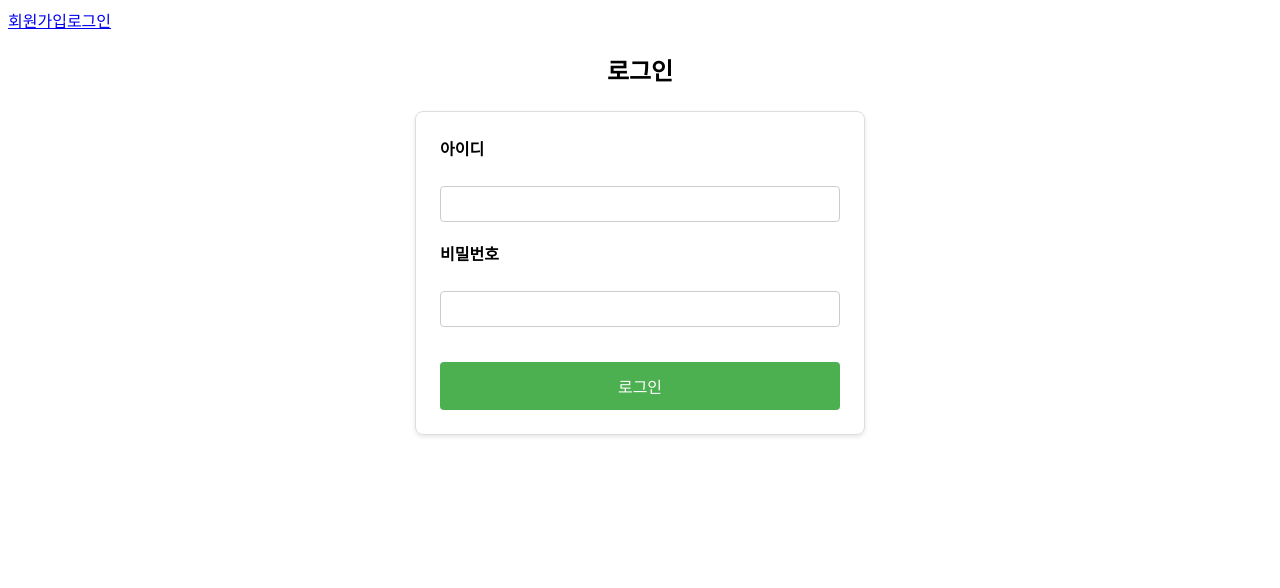
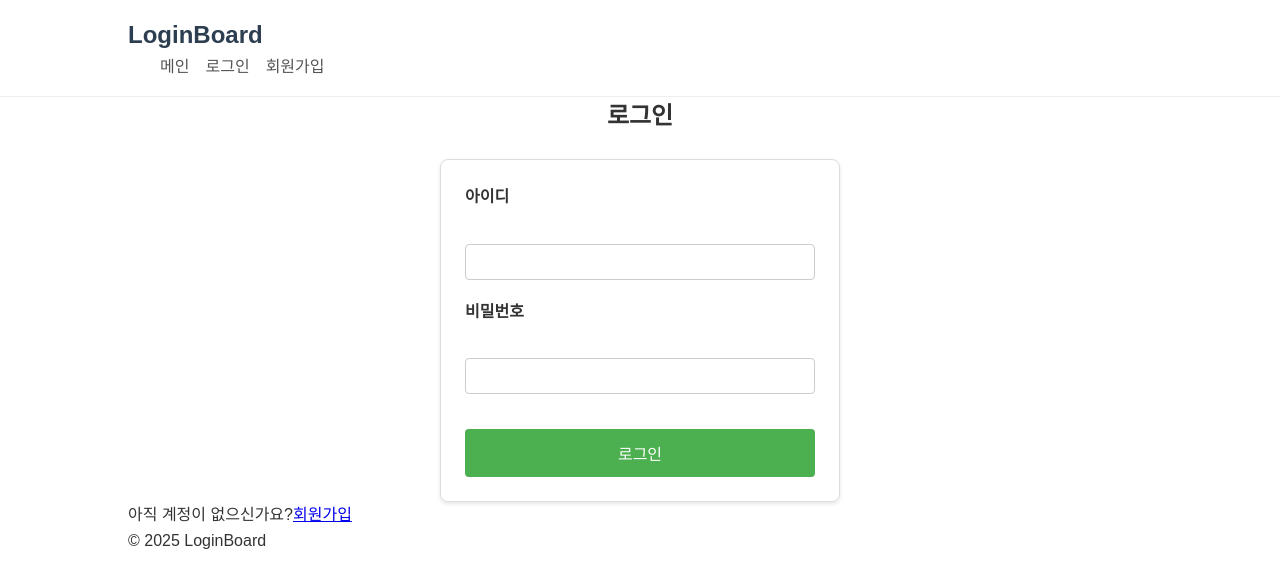
Before and after one commit to yechan928/react_login_board, a React (Vite) app in the folder client/: page /login in a window 1280 px wide. Shown: the top 588 px of the page. Built offline with nearby package versions, Linux system fonts and the light colour scheme.

Commit message:
feat : 메인화면 ui 구현

```diff
--- a/client/src/App.css
+++ b/client/src/App.css
@@ -0,0 +1,41 @@
+/* App.css */
+header {
+  display: flex;
+  align-items: center;
+  padding: 1rem 2rem;
+  background: #fff;
+  border-bottom: 1px solid #eee;
+}
+
+header h1 {
+  margin: 0;
+  font-size: 1.5rem;
+  color: #2c3e50;
+  flex-shrink: 0;
+}
+
+header h1 a {
+  text-decoration: none;
+  color: inherit;
+}
+
+header nav {
+  margin-left: 2rem;
+  display: flex;
+  gap: 1rem;
+}
+
+header nav a {
+  text-decoration: none;
+  color: #555;
+  font-weight: 500;
+  transition: color 0.2s;
+}
+
+header nav a:hover {
+  color: #000;
+}
+
+header nav a.active {
+  color: #007bff;
+}
--- a/client/src/App.jsx
+++ b/client/src/App.jsx
@@ -1,21 +1,51 @@
 // client/src/App.jsx
 import React from 'react';
 import { BrowserRouter, Routes, Route, Link } from 'react-router-dom';
+
+import Main     from './page/Main';
+import Login    from './page/Login';
 import Register from './page/Register';
-import Login    from './page/Login';
+
+import './style/global.css';
+import './App.css';
+
+function PrivateRoute({children}){
+  const token = localStorage.getItem('token');
+  return token ? children : <Navigate to="/login" replace />
+}
 
 function App() {
   return (
     <BrowserRouter>
-        <nav>
+      <header className="site-header">
+        <div className="wrapper">
+          <h1 className="logo">LoginBoard</h1>
+          <nav className="main-nav">
+            <Link to="/">메인</Link>
+            <Link to="/login">로그인</Link>
             <Link to="/register">회원가입</Link>
-            <Link to="/login">로그인</Link>
-        </nav>
-        <Routes>
-            <Route path="/" element = { <h1>메인 페이지 </h1>}/>
+          </nav>
+        </div>
+      </header>
+
+      <main className="site-content">
+        <div className="wrapper">
+          <Routes>
+            <Route path="/" element={
+              <PrivateRoute>
+                <Main />
+              </PrivateRoute>} />
+            <Route path="/login"   element={<Login />} />
             <Route path="/register" element={<Register />} />
-            <Route path="/login" element={<Login />} />
-        </Routes>
+          </Routes>
+        </div>
+      </main>
+
+      <footer className="site-footer">
+        <div className="wrapper">
+          © 2025 LoginBoard
+        </div>
+      </footer>
     </BrowserRouter>
   );
 }
--- a/client/src/page/Login.jsx
+++ b/client/src/page/Login.jsx
@@ -1,12 +1,15 @@
 // client/src/pages/Login.jsx
-import { useState } from "react";
-import axios from 'axios'
+import  React ,{ useState } from "react";
+import { useNavigate, Link } from "react-router-dom";
+import axios from 'axios';
+import '../style/page/Login.css';
 
 function Login(){
 
     // 1) state 선언: form 필드별로 state 관리
     const [id, setId] = useState('');
     const [password, setPassword] = useState('');
+    const navigate = useNavigate();
 
     // 2) 폼 제출 핸들러
     const handleSubmit = async(e) =>{
@@ -16,16 +19,14 @@ function Login(){
             const{data} = await axios.post('http://localhost:4000/login',{
                 id,password
             });
-            console.log('🔍 data:', data);
-            console.log('🔍 data.id:', data.id);
             // 로그인 성공 :  token 저장
+            localStorage.setItem('token',data.token);
             alert(`로그인 성공! ${data.id}님`)
-            localStorage.setItem('token',data.token);
-
 
             // 성공 시 입력값 비우기
             setId('');
             setPassword('');
+            navigate('/board'); //로그인 후 바로 게시판으로
         }catch(err){
             console.error(err);
             const message = err.response?.data?.message||'에러가 발생했습니다.';
@@ -55,6 +56,7 @@ function Login(){
                 </div>
                 <button type="submit">로그인</button>
             </form>
+            <p>아직 계정이 없으신가요?<Link to = '/register'>회원가입</Link></p>
         </div>
     )
 }
--- /dev/null
+++ b/client/src/page/Main.jsx
@@ -0,0 +1,31 @@
+// client/src/page/Main.jsx
+import React from 'react';
+import { useNavigate } from 'react-router-dom';
+import '../style/page/Main.css';
+
+export default function Main() {
+  const navigate = useNavigate();
+
+  const handleStart = () => {
+    // PrivateRoute 에서도 체크하지만, 혹시 모르니 한 번 더:
+    const token = localStorage.getItem('token');
+    if (!token) {
+      navigate('/login');
+    } else {
+      // 실제 게시판 같은 다음 페이지로 이동
+      navigate('/board'); // <Route path="/board" element={<Board />} /> 같은 걸 추가하세요
+    }
+  };
+
+  return (
+    <div className="main-wrap">
+      <div className="card">
+        <h2>환영합니다!</h2>
+        <p>React와 Node.js로 만든 로그인 게시판 예제입니다.</p>
+        <button className="btn-start" onClick={handleStart}>
+          시작하기
+        </button>
+      </div>
+    </div>
+  );
+}
--- a/client/src/style/global.css
+++ b/client/src/style/global.css
@@ -0,0 +1,20 @@
+/* client/src/style/global.css */
+
+* {
+  margin: 0;
+  padding: 0;
+  box-sizing: border-box;
+}
+
+body {
+  font-family: 'Noto Sans KR', sans-serif;
+  background: #fff;
+  color: #333;
+  line-height: 1.6;
+}
+
+.wrapper {
+  width: 90%;
+  max-width: 1024px;
+  margin: 0 auto;
+}
--- a/client/src/style/page/Login.css
+++ b/client/src/style/page/Login.css
@@ -1,50 +1,64 @@
-/* src/style/page/Login.css */
+/* Login.css */
+.login-wrap {
+  max-width: 360px;
+  margin: 4rem auto;
+  padding: 2rem;
+  background: #fff;
+  border-radius: 8px;
+  box-shadow: 0 2px 8px rgba(0,0,0,0.1);
+}
 
-h2 {
+.login-wrap h2 {
   text-align: center;
   margin-bottom: 1.5rem;
+  color: #333;
 }
 
-form {
-  max-width: 400px;
-  margin: 0 auto;
-  padding: 1.5rem;
-  border: 1px solid #ddd;
-  border-radius: 8px;
-  box-shadow: 0 2px 4px rgba(0,0,0,0.1);
+.login-wrap form div {
+  margin-bottom: 1rem;
 }
 
-form > div {
-  margin-bottom: 1.2rem;
+.login-wrap label {
+  display: block;
+  margin-bottom: 0.25rem;
+  color: #555;
+  font-weight: 500;
 }
 
-form label {
-  display: block;
-  margin-bottom: 0.5rem;
-  font-weight: bold;
+.login-wrap input {
+  width: 100%;
+  padding: 0.5rem;
+  border: 1px solid #ccc;
+  border-radius: 4px;
+  font-size: 1rem;
 }
 
-form input {
-  width: 100%;
-  padding: 0.5rem;
-  font-size: 1rem;
-  border: 1px solid #ccc;
-  border-radius: 4px;
-  box-sizing: border-box;
-}
-
-form button {
+.login-wrap button[type="submit"] {
   width: 100%;
   padding: 0.75rem;
-  font-size: 1rem;
-  background-color: #2196f3;
+  background: #28a745;
   color: #fff;
   border: none;
   border-radius: 4px;
+  font-size: 1rem;
   cursor: pointer;
+  transition: background 0.2s;
+}
+
+.login-wrap button[type="submit"]:hover {
+  background: #218838;
+}
+
+.login-wrap p {
+  text-align: center;
   margin-top: 1rem;
 }
 
-form button:hover {
-  background-color: #1976d2;
+.login-wrap p a {
+  color: #007bff;
+  text-decoration: none;
 }
+
+.login-wrap p a:hover {
+  text-decoration: underline;
+}
--- /dev/null
+++ b/client/src/style/page/Main.css
@@ -0,0 +1,45 @@
+/* Main.css */
+.main-wrap {
+  display: flex;
+  justify-content: center;
+  align-items: center;
+  height: calc(100vh - 72px); /* 헤더 높이 정도 뺀 영역 */
+  background: #f5f8fa;
+  padding: 2rem;
+}
+
+.card {
+  background: #fff;
+  padding: 2rem 3rem;
+  border-radius: 8px;
+  box-shadow: 0 2px 8px rgba(0,0,0,0.1);
+  text-align: center;
+  max-width: 400px;
+  width: 100%;
+}
+
+.card h2 {
+  margin-bottom: 0.5rem;
+  font-size: 1.75rem;
+  color: #333;
+}
+
+.card p {
+  margin-bottom: 1.5rem;
+  color: #666;
+}
+
+.btn-start {
+  padding: 0.75rem 1.5rem;
+  background: #007bff;
+  color: #fff;
+  border: none;
+  border-radius: 4px;
+  font-size: 1rem;
+  cursor: pointer;
+  transition: background 0.2s;
+}
+
+.btn-start:hover {
+  background: #0062cc;
+}
```
